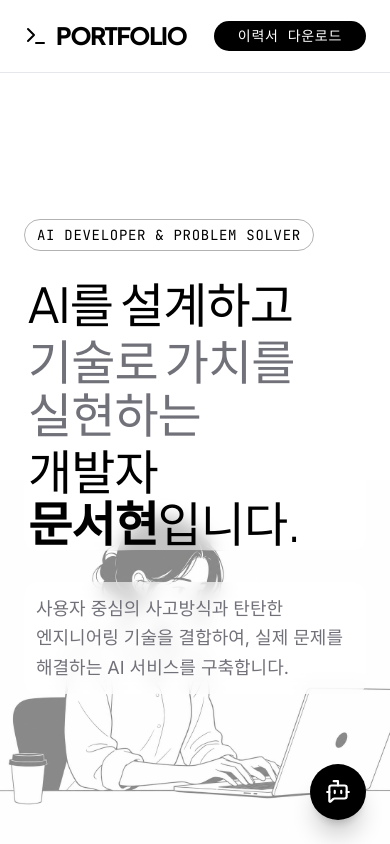
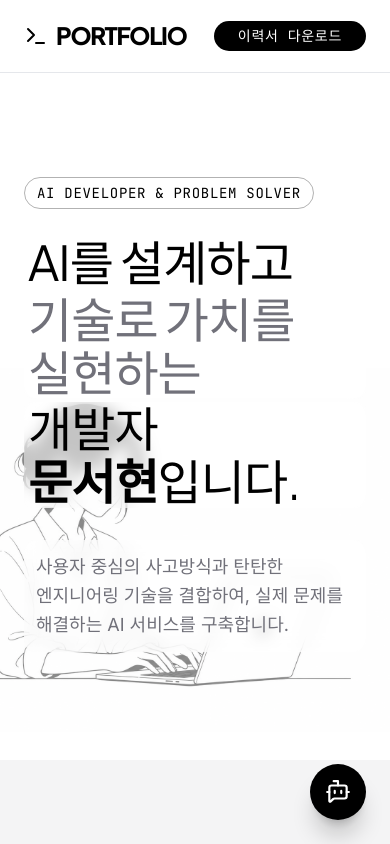
Before and after one commit to seohyeonmun/Seohyeon-s-Portfolio, a React (Vite) app: page / in a window 390 px wide. Shown: the top 844 px of the page. Built offline with nearby package versions, Linux system fonts and the light colour scheme.

Commit message:
feat(Hero): Improve hero section layout and responsiveness
Adjusted hero section to use viewport height for min-height and improved responsiveness of the background image. Introduced tighter spacing and better content alignment.

```diff
--- a/src/components/Hero.tsx
+++ b/src/components/Hero.tsx
@@ -2,18 +2,18 @@ import React from 'react';
 
 export function Hero() {
   return (
-    <section className="min-h-screen relative flex items-center pt-[72px] bg-white text-black overflow-hidden" id="intro">
-      {/* Image as background on the right */}
-      <div className="absolute right-[-20%] md:right-[-5%] bottom-0 top-[72px] w-[140%] md:w-[65%] z-0 flex items-end md:items-center justify-end pointer-events-none">
-        <img
-          alt="문서현 개발자 프로필 사진"
-          className="w-full h-full object-contain object-right-bottom md:object-right mix-blend-multiply opacity-50 md:opacity-90 transform md:-translate-x-10"
-          src="/profile.png"
-        />
-      </div>
+    <section className="min-h-[90svh] relative flex items-center pt-[72px] bg-white text-black overflow-hidden" id="intro">
+      <div className="max-w-[var(--spacing-container-max)] w-full mx-auto px-gutter relative z-10 h-full flex flex-col justify-center">
+        {/* Image on the right (constrained to wrapper on large screens) */}
+        <div className="absolute right-0 bottom-0 top-0 w-[140%] md:w-[75%] lg:w-[65%] z-0 flex items-end justify-end pointer-events-none">
+          <img
+            alt="문서현 개발자 프로필 사진"
+            className="w-full h-auto max-h-[95%] object-contain object-right-bottom mix-blend-multiply opacity-50 md:opacity-100"
+            src="/profile.png"
+          />
+        </div>
 
-      <div className="max-w-[var(--spacing-container-max)] w-full mx-auto px-gutter relative z-10">
-        <div className="space-y-8 max-w-2xl">
+        <div className="space-y-8 max-w-2xl relative z-10 my-20">
           <div>
             <span className="font-label-mono text-label-mono text-black border border-black/30 px-3 py-1.5 rounded-full uppercase bg-white/50 backdrop-blur-sm">
               AI Developer & Problem Solver
```
